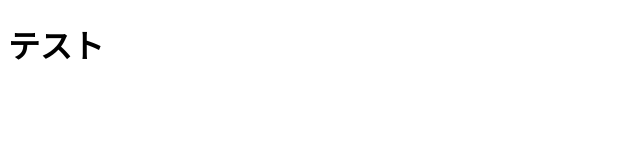
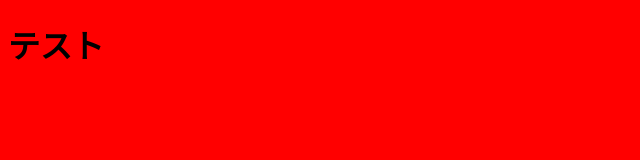
Before and after one commit to ogurao/20240419_test, a plain HTML site: page index.html in a window 1280 px wide. Shown: the whole page, without its empty margins (0-640 px from the left). Drawn offline with Linux system fonts and the light colour scheme.

Commit message:
Add files via upload

```diff
--- a/index.html
+++ b/index.html
@@ -5,6 +5,7 @@
     <meta http-equiv="X-UA-Compatible" content="IE=edge">
     <meta name="viewport" content="width=device-width, initial-scale=1.0">
     <title>ドキュメント</title>
+    <link rel="stylesheet" href="style.css">
 </head>
 <body>
     <h1>テスト</h1>
--- /dev/null
+++ b/style.css
@@ -0,0 +1,5 @@
+@charset "utf-8";
+
+body {
+  background: red;
+}
```
